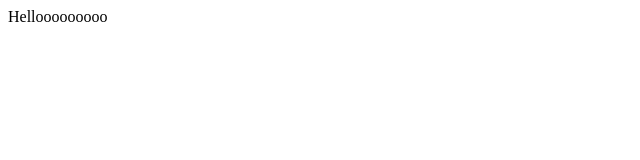
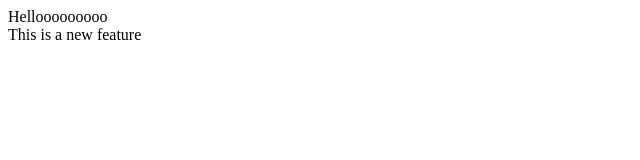
Before and after one commit to SANJAY-O-U/Local-repo, a plain HTML site: page index.html in a window 1280 px wide. Shown: the whole page, without its empty margins (0-640 px from the left). Drawn offline with Linux system fonts and the light colour scheme.

Commit message:
Add a new message

```diff
--- a/index.html
+++ b/index.html
@@ -1 +1 @@
-<p>Hellooooooooo</p>
+<p>Hellooooooooo<br>This is a new feature</p>
```
